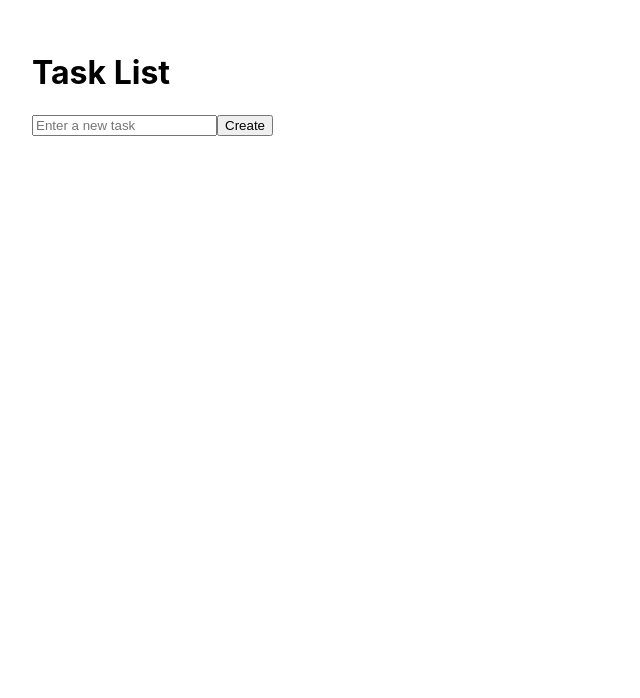
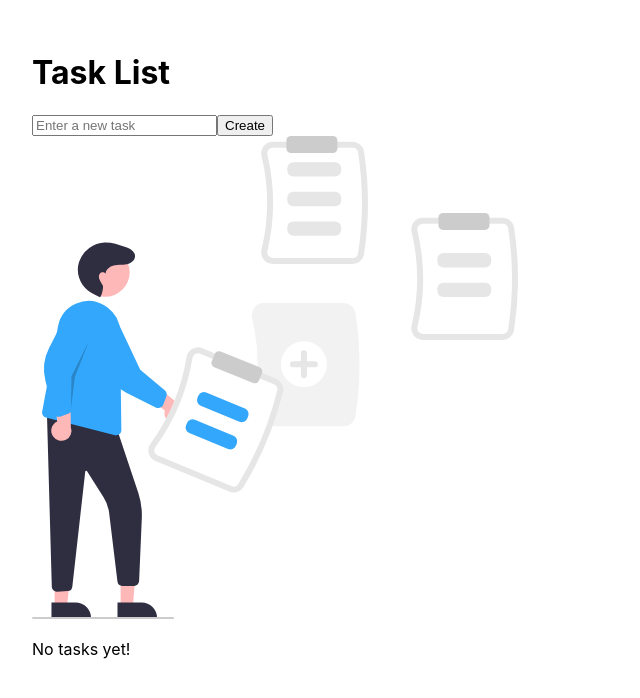
Before and after one commit to jambalong/react-todo-app, a React (Vite) app: page / in a window 1280 px wide. Shown: the top 698 px of the page, without its empty margins (0-640 px from the left). Built offline with nearby package versions, Linux system fonts and the light colour scheme.

Commit message:
Add EmptyTasks comp when tasks.length is 0

```diff
--- /dev/null
+++ b/src/pages/TaskPage/components/EmptyTasks.jsx
@@ -0,0 +1,12 @@
+import EmptyTasksGraphic from '../../../assets/graphics/empty-tasks.svg';
+
+function EmptyTasks() {
+  return (
+    <div className="empty-tasks-container">
+      <img src={EmptyTasksGraphic} alt="No tasks" className="empty-tasks-graphic" />
+      <p className="empty-tasks-text">No tasks yet!</p>
+    </div>
+  );
+}
+
+export { EmptyTasks };
--- a/src/pages/TaskPage/components/TaskList.jsx
+++ b/src/pages/TaskPage/components/TaskList.jsx
@@ -1,6 +1,11 @@
 import { Task } from './Task';
+import { EmptyTasks } from './EmptyTasks';
 
 function TaskList({ tasks, onToggleComplete, onDeleteTask }) {
+  if (tasks.length === 0) {
+    return <EmptyTasks />;
+  }
+
   return (
     <ul>
       {tasks.map(task => (
```
